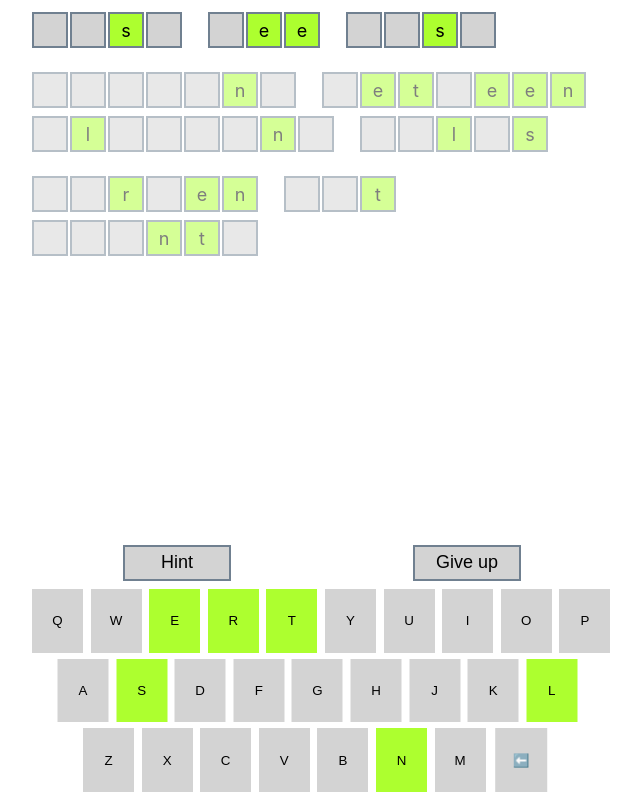
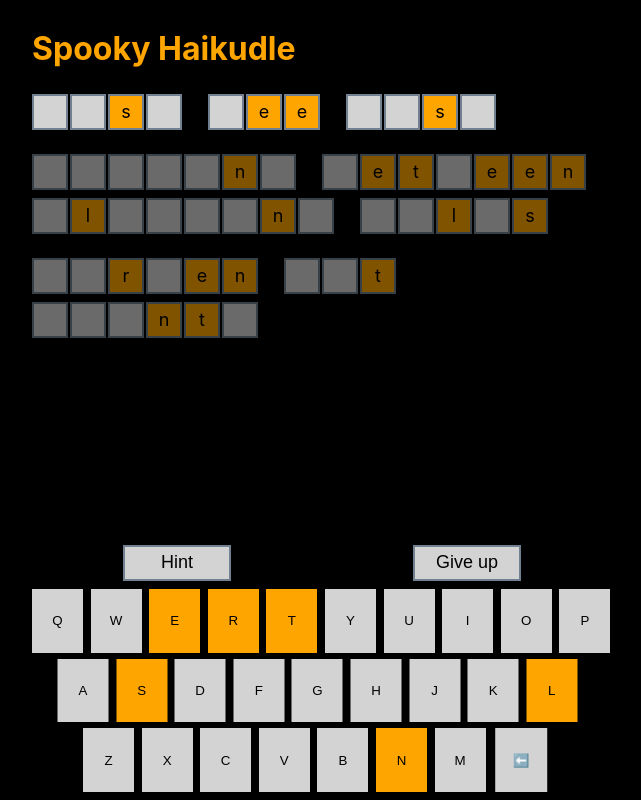
Before and after one commit to wginsberg/haikudle, a React (Create React App) app: page / in a window 1280 px wide. Shown: the whole page, without its empty margins (318-959 px from the left). Built offline with nearby package versions, Linux system fonts and the light colour scheme.

Commit message:
spooky haikdule

```diff
--- a/src/App.js
+++ b/src/App.js
@@ -68,11 +68,14 @@ function App () {
     case GAME_STATE_PLAY:
       return (
         <div className='app'>
+          <div>
+            <h1>Spooky Haikudle</h1>
             <Haiku
               input={input}
               haiku={haikuString.split('')}
               haikuCensored={haikuWithHints}
             />
+          </div>
           <div className='helpActions'>
             <button
               onClick={addHint}
@@ -90,11 +93,14 @@ function App () {
     case GAME_STATE_LOST:
       return (
         <div className='app'>
+          <div>
+            <h1>Spooky Haikudle</h1>
             <Haiku
               input={input}
               haiku={haikuString.split('')}
               haikuCensored={haikuWithHints}
             />
+          </div>
           <Scoreboard gameState={gameState} winStats={winStats} />
         </div>
       )
--- a/src/index.css
+++ b/src/index.css
@@ -23,6 +23,11 @@ body {
   display: flex;
   justify-content: center;
   padding: 8px;
+  background: black;
+}
+
+h1 {
+  color: orange;
 }
 
 #root {
@@ -40,7 +45,7 @@ body {
 
 .tile {
   display: inline-flex;
-  background-color: greenyellow;
+  background-color: orange;
   justify-content: center;
   align-items: center;
   font-size: large;
@@ -91,14 +96,14 @@ body {
 }
 
 .tile-complete {
-  background-color: greenyellow;
+  background-color: orange;
   border-color: black;
   border-radius: 4px;
   animation: 1s ease-in flip;
 }
 
 .tile-correct {
-  background-color: greenyellow;
+  background-color: orange;
 }
 
 .line {
@@ -176,7 +181,7 @@ body {
 }
 
 .keyboardButtonContent-selected {
-  background-color: greenyellow;
+  background-color: orange;
   cursor: initial;
 }
 
@@ -285,4 +290,5 @@ body {
   flex-direction: column;
   justify-content: center;
   align-items: center;
+  color: orange;
 }
```
Lines whose indentation alone changed are shown as unchanged.
